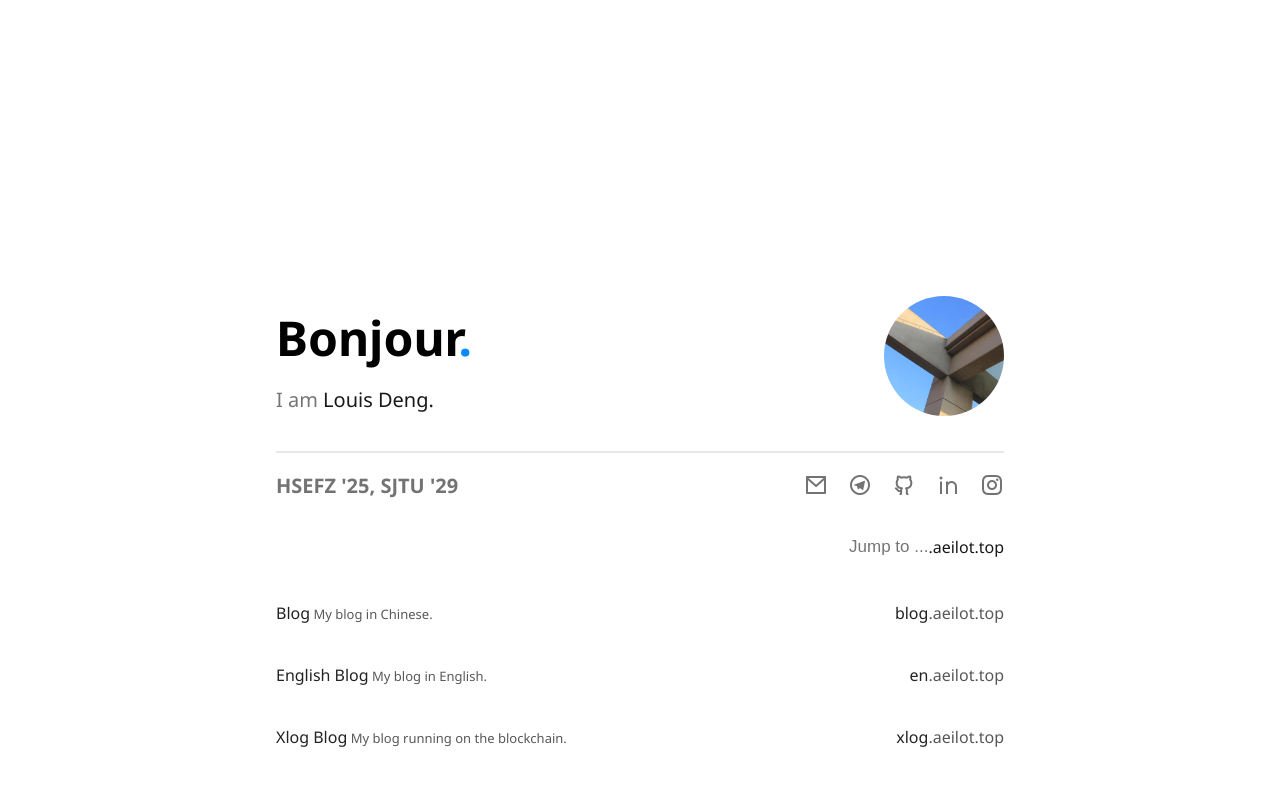
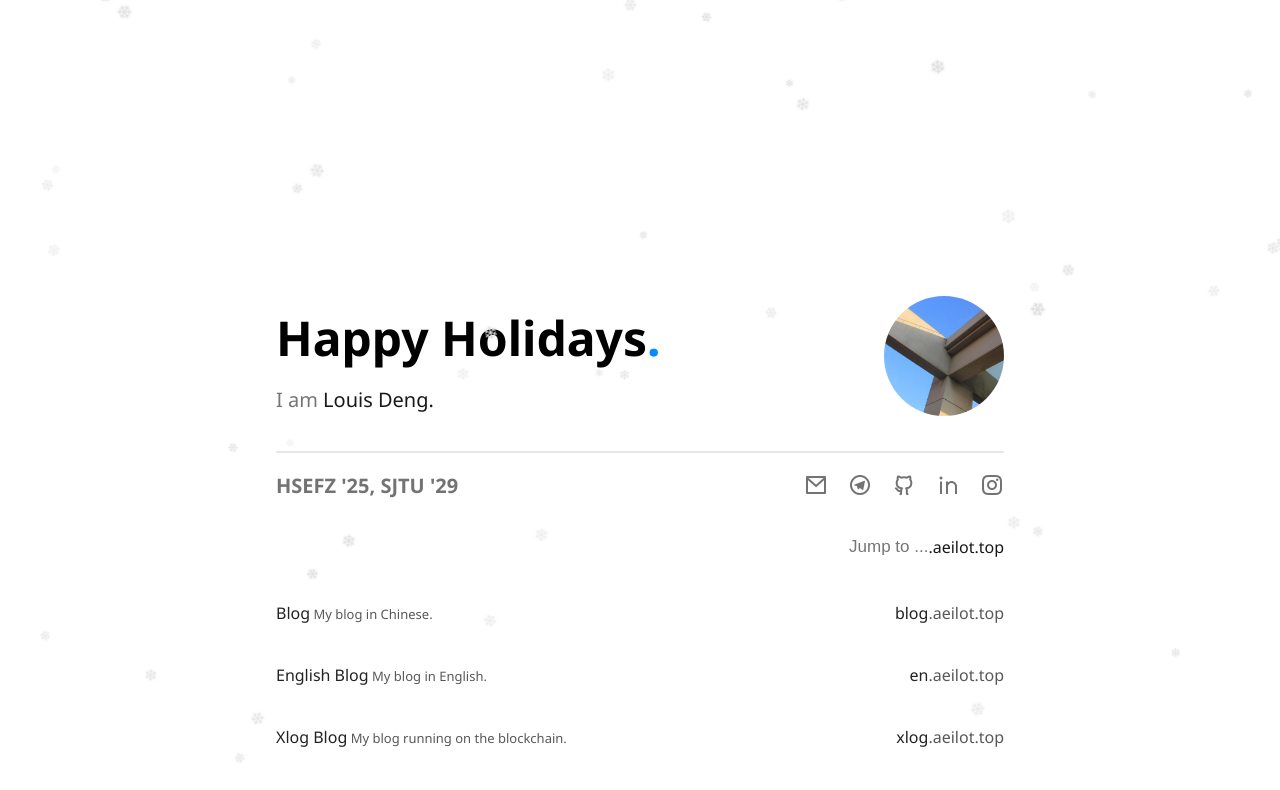
Before and after one commit to aeilot/home-page, a Next.js app: page / in a window 1280 px wide. Shown: the top 790 px of the page. Built offline with nearby package versions, Linux system fonts and the light colour scheme.

Commit message:
Add snow effect for December and festive greetings for US festivals
Co-authored-by: aeilot <25583228+aeilot@users.noreply.github.com>

```diff
--- a/src/app/page.js
+++ b/src/app/page.js
@@ -4,9 +4,77 @@ import Image from "next/image";
 import styles from "./page.module.css";
 import { useState, useEffect } from "react";
 import NavigatorSection from "@/components/NavigatorSection";
+import SnowEffect from "@/components/SnowEffect";
 
 export default function Home() {
-  const titles = [
+  // Helper function to get festive greetings based on current date
+  const getFestiveGreetings = () => {
+    const now = new Date();
+    const month = now.getMonth(); // 0-indexed
+    const day = now.getDate();
+
+    // New Year (December 26 - January 7)
+    if ((month === 11 && day >= 26) || (month === 0 && day <= 7)) {
+      return [
+        "Happy New Year",
+        "Happy 2026",
+        "New Year's Greetings",
+        "Cheers to the New Year",
+      ];
+    }
+
+    // Valentine's Day (February 10-14)
+    if (month === 1 && day >= 10 && day <= 14) {
+      return [
+        "Happy Valentine's Day",
+        "Love is in the air",
+        "Happy Hearts Day",
+        "Spread the Love",
+      ];
+    }
+
+    // Independence Day (July 1-4)
+    if (month === 6 && day >= 1 && day <= 4) {
+      return [
+        "Happy 4th of July",
+        "Independence Day",
+        "Happy Independence Day",
+        "Celebrate Freedom",
+      ];
+    }
+
+    // Halloween (October 25-31)
+    if (month === 9 && day >= 25 && day <= 31) {
+      return [
+        "Happy Halloween",
+        "Trick or Treat",
+        "Spooky Season",
+        "Boo!",
+      ];
+    }
+
+    // Thanksgiving (4th Thursday of November, typically Nov 22-28)
+    if (month === 10 && day >= 22 && day <= 28) {
+      return [
+        "Happy Thanksgiving",
+        "Give Thanks",
+        "Thankful",
+        "Grateful Hearts",
+      ];
+    }
+
+    // Christmas Season (December 1-25)
+    if (month === 11 && day >= 1 && day <= 25) {
+      return [
+        "Merry Christmas",
+        "Happy Holidays",
+        "Season's Greetings",
+        "Joy to the World",
+      ];
+    }
+
+    // Default multilingual greetings
+    return [
       "Hello, there", // English
       "Bonjour",      // French
       "Hola",         // Spanish
@@ -24,9 +92,17 @@ export default function Home() {
       "Hej",          // Swedish
       "Salve",        // Latin/Italian variant
     ];
+  };
+
+  const [titles, setTitles] = useState([]);
   const [index, setIndex] = useState(0);
   const [fade, setFade] = useState(true);
   const [aboutOpen, setAboutOpen] = useState(true);
+
+  // Initialize titles on mount
+  useEffect(() => {
+    setTitles(getFestiveGreetings());
+  }, []);
 
   const Bio = "HSEFZ '25, SJTU '29";
 
@@ -40,10 +116,11 @@ export default function Home() {
     }, 3000); // switch every 3s
 
     return () => clearInterval(interval);
-  }, []);
+  }, [titles.length]);
 
   return (
     <div className={styles.page}>
+      <SnowEffect />
       <main className={styles.main}>
         <section className={styles.hero}>
           <div className={styles.heroContent}>
--- /dev/null
+++ b/src/components/SnowEffect.js
@@ -0,0 +1,41 @@
+'use client';
+
+import { useEffect, useState } from 'react';
+import styles from './SnowEffect.module.css';
+
+export default function SnowEffect() {
+  const [isDecember, setIsDecember] = useState(false);
+
+  useEffect(() => {
+    const currentMonth = new Date().getMonth();
+    // December is month 11 (0-indexed)
+    setIsDecember(currentMonth === 11);
+  }, []);
+
+  if (!isDecember) {
+    return null;
+  }
+
+  // Generate snowflakes
+  const snowflakes = Array.from({ length: 50 }, (_, i) => i);
+
+  return (
+    <div className={styles.snowContainer}>
+      {snowflakes.map((index) => (
+        <div
+          key={index}
+          className={styles.snowflake}
+          style={{
+            left: `${Math.random() * 100}%`,
+            animationDuration: `${Math.random() * 3 + 2}s`,
+            animationDelay: `${Math.random() * 5}s`,
+            opacity: Math.random() * 0.6 + 0.4,
+            fontSize: `${Math.random() * 10 + 10}px`,
+          }}
+        >
+          ❄
+        </div>
+      ))}
+    </div>
+  );
+}
--- /dev/null
+++ b/src/components/SnowEffect.module.css
@@ -0,0 +1,43 @@
+.snowContainer {
+  position: fixed;
+  top: 0;
+  left: 0;
+  width: 100%;
+  height: 100%;
+  pointer-events: none;
+  z-index: 1000;
+  overflow: hidden;
+}
+
+.snowflake {
+  position: absolute;
+  top: -20px;
+  color: #fff;
+  user-select: none;
+  animation: fall linear infinite;
+}
+
+@keyframes fall {
+  0% {
+    top: -10%;
+    transform: translateX(0) rotate(0deg);
+  }
+  100% {
+    top: 100%;
+    transform: translateX(20px) rotate(360deg);
+  }
+}
+
+@media (prefers-color-scheme: dark) {
+  .snowflake {
+    color: #fff;
+    text-shadow: 0 0 5px rgba(255, 255, 255, 0.5);
+  }
+}
+
+@media (prefers-color-scheme: light) {
+  .snowflake {
+    color: #ddd;
+    text-shadow: 0 0 5px rgba(0, 0, 0, 0.1);
+  }
+}
```
Also changed, not shown: 1 other file (tests, documents, lock files or other folders). Lines whose indentation alone changed are shown as unchanged.
